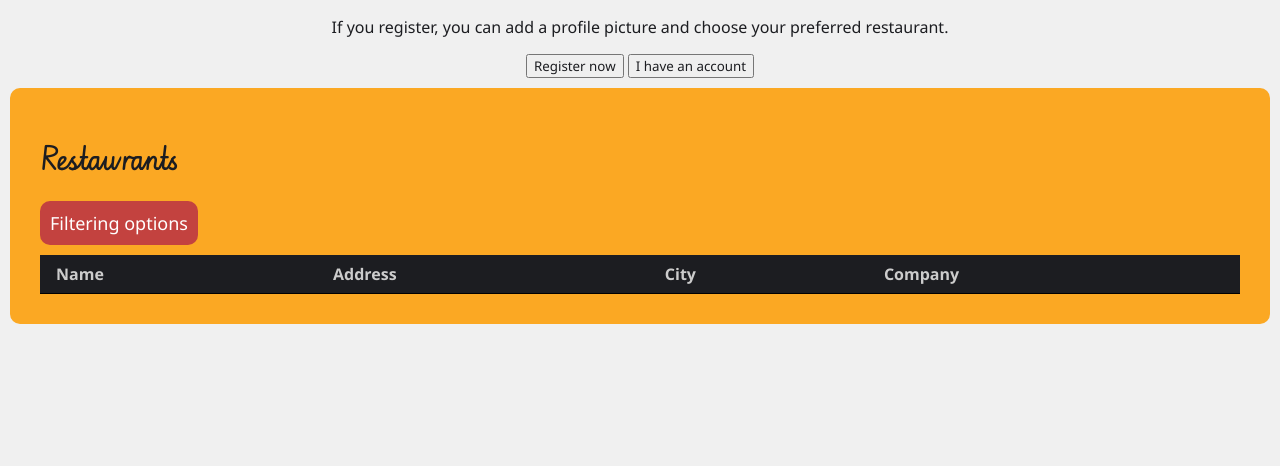
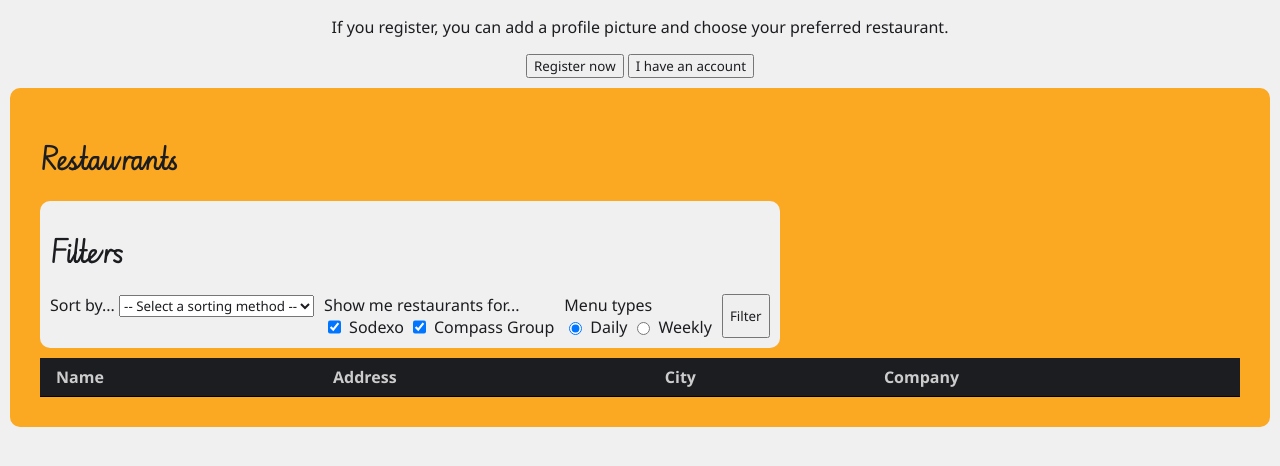
Before and after one commit to jeviikki/WKP1-App, a plain HTML site: page home.html in a window 1280 px wide. Drawn offline with Linux system fonts and the light colour scheme; no server answers.

Commit message:
make filters visible all the time, add form option to see daily/weekly menus (although not implemented yet)

```diff
--- a/css/style.css
+++ b/css/style.css
@@ -140,17 +140,16 @@ dialog::backdrop {
 	cursor: pointer;
 }
 
-form {
-	display: none;
-}
-
-.visible-form {
-	display: flex;
-	gap: 5px;
+.form-container {
 	margin-bottom: 10px;
 	padding: 10px;
 	background-color: var(--fancy-white);
 	border-radius: var(--default-radius);
+}
+
+form {
+	display: flex;
+	gap: 10px;
 }
 
 .checkbox-group {
--- a/home.html
+++ b/home.html
@@ -41,7 +41,9 @@
 
 		<h1>Restaurants</h1>
 
-		<button id="open-filters">Filtering options</button>
+		<div class="form-container">
+
+			<h2>Filters</h2>
 
 			<form id="filter-form">
 
@@ -66,9 +68,22 @@
 					</div>
 				</div>
 
+				<!-- Weekly or daily menus (NOT IMPLEMENTED YET) -->
+				<div class="filtering-option">
+					<label for="menu-type">Menu types</label>
+					<div class="checkbox-group">
+						<!-- daily checked by default -->
+						<input type="radio" id="daily" name="menu-type" value="daily" checked><label for="daily">Daily</label>
+						<input type="radio" id="weekly" name="menu-type" value="weekly group"><label for="weekly">Weekly</label>
+					</div>
+				</div>
+
 				<input id="filter-btn" type="submit" value="Filter">
 
 			</form>
+
+		</div>
+
 	</div>
 
 	<table>
--- a/javascript/main.js
+++ b/javascript/main.js
@@ -111,9 +111,4 @@ form.addEventListener("submit", async (event) => {
 	await getRestaurants();
 });
 
-//open filters
-const openFilters = document.querySelector("#open-filters");
-openFilters.addEventListener("click", () => {
-	form.setAttribute("class", "visible-form");
-});
 await getRestaurants();
```
Lines whose indentation alone changed are shown as unchanged.
